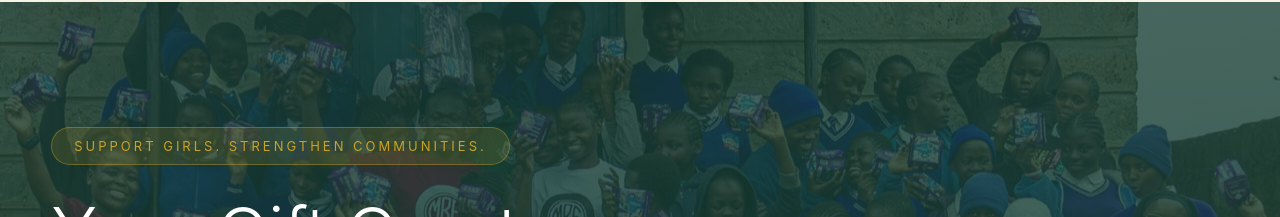
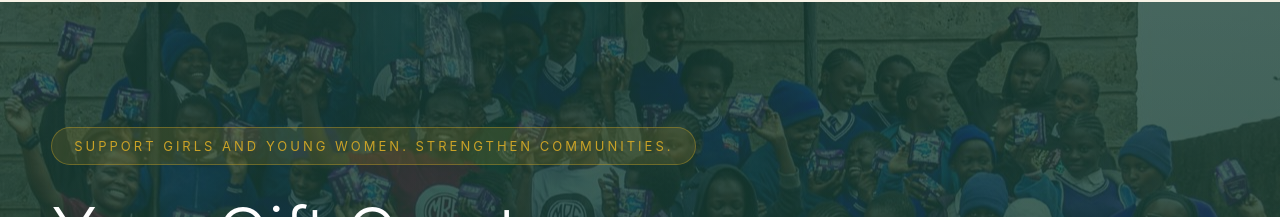
Before and after one commit to boyani-Otieno/gati-foundation, a React (Create React App) app: page /donate in a window 1280 px wide. Shown: the part 198-415 px from the top of the page. Built offline with nearby package versions, Linux system fonts and the light colour scheme.

Commit message:
Update Donate component

```diff
--- a/src/components/common/donate/Donate.jsx
+++ b/src/components/common/donate/Donate.jsx
@@ -82,7 +82,7 @@ transition={{duration:.8}}
 
 <span className="badge">
 
-SUPPORT GIRLS. STRENGTHEN COMMUNITIES.
+SUPPORT GIRLS AND YOUNG WOMEN. STRENGTHEN COMMUNITIES.
 
 </span>
 
```
